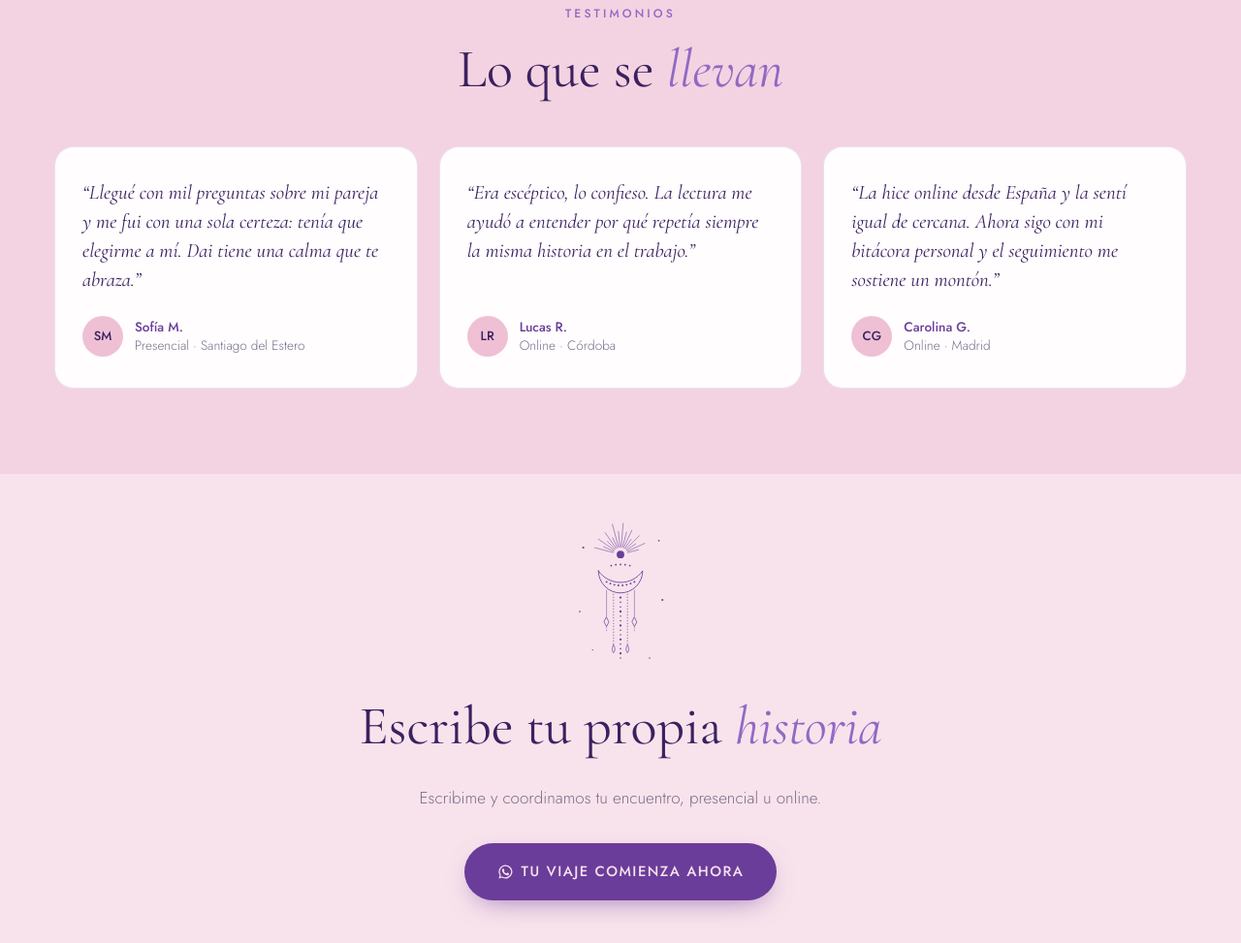
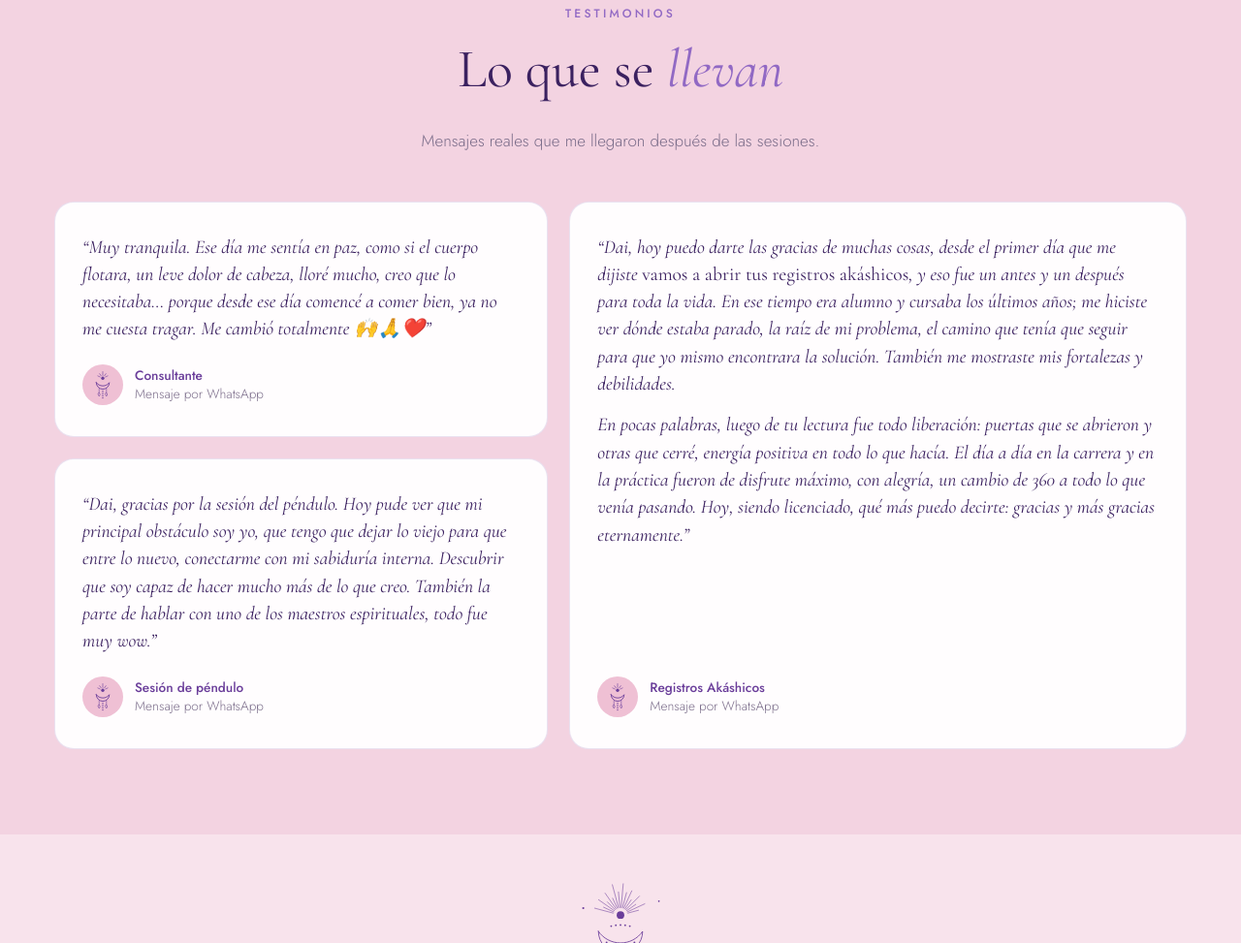
Before and after one commit to efacelli/la-chica-del-pendulo, a plain HTML site: page index.html in a window 1280 px wide. Shown: the part 5860-6833 px from the top of the page at 97% size. Drawn offline with nearby package versions, Linux system fonts and the light colour scheme.

Commit message:
Testimonios reales de consultantes (anónimos)
Co-Authored-By: Claude Opus 5.5 <noreply@anthropic.com>

```diff
--- a/css/styles.css
+++ b/css/styles.css
@@ -434,3 +434,17 @@ p { margin: 0 0 1em; }
 
 /* Gracias (cierre de la página) */
 .section--thanks { padding-top: 40px; }
+
+/* Testimonios reales: el largo ocupa la columna derecha completa */
+.quotes { grid-template-columns: 1fr 1.25fr; align-items: stretch; }
+.quote--long { grid-column: 2; grid-row: 1 / span 2; justify-content: flex-start; }
+.quote--long p { font-size: 1.2rem; }
+.quote--long { gap: 14px; }
+.quote--long em { font-style: normal; }
+.quote--long footer { margin-top: auto; }
+.quote p { font-size: 1.22rem; }
+.avatar svg { width: 30px; height: 30px; color: var(--purple); }
+@media (max-width: 860px) {
+  .quotes { grid-template-columns: 1fr; }
+  .quote--long { grid-column: auto; grid-row: auto; }
+}
--- a/index.html
+++ b/index.html
@@ -300,24 +300,26 @@
     </section>
 
     <!-- ============ TESTIMONIOS ============ -->
-    <!-- TESTIMONIOS DE EJEMPLO: reemplazar por reales con permiso de cada persona -->
+    <!-- Testimonios reales recibidos por WhatsApp (anónimos) -->
     <section class="section section--tint" id="testimonios">
       <header class="section__head reveal">
         <p class="eyebrow">Testimonios</p>
         <h2>Lo que se <em>llevan</em></h2>
+        <p class="section__sub">Mensajes reales que me llegaron después de las sesiones.</p>
       </header>
       <div class="quotes">
         <blockquote class="quote reveal">
-          <p>“Llegué con mil preguntas sobre mi pareja y me fui con una sola certeza: tenía que elegirme a mí. Dai tiene una calma que te abraza.”</p>
-          <footer><span class="avatar">SM</span><span><strong>Sofía M.</strong><br>Presencial · Santiago del Estero</span></footer>
+          <p>“Muy tranquila. Ese día me sentía en paz, como si el cuerpo flotara, un leve dolor de cabeza, lloré mucho, creo que lo necesitaba… porque desde ese día comencé a comer bien, ya no me cuesta tragar. Me cambió totalmente 🙌🙏❤️”</p>
+          <footer><span class="avatar"><svg viewBox="0 0 40 40" aria-hidden="true"><use href="#i-mark-lines"/></svg></span><span><strong>Consultante</strong><br>Mensaje por WhatsApp</span></footer>
         </blockquote>
         <blockquote class="quote reveal">
-          <p>“Era escéptico, lo confieso. La lectura me ayudó a entender por qué repetía siempre la misma historia en el trabajo.”</p>
-          <footer><span class="avatar">LR</span><span><strong>Lucas R.</strong><br>Online · Córdoba</span></footer>
+          <p>“Dai, gracias por la sesión del péndulo. Hoy pude ver que mi principal obstáculo soy yo, que tengo que dejar lo viejo para que entre lo nuevo, conectarme con mi sabiduría interna. Descubrir que soy capaz de hacer mucho más de lo que creo. También la parte de hablar con uno de los maestros espirituales, todo fue muy wow.”</p>
+          <footer><span class="avatar"><svg viewBox="0 0 40 40" aria-hidden="true"><use href="#i-mark-lines"/></svg></span><span><strong>Sesión de péndulo</strong><br>Mensaje por WhatsApp</span></footer>
         </blockquote>
-        <blockquote class="quote reveal">
-          <p>“La hice online desde España y la sentí igual de cercana. Ahora sigo con mi bitácora personal y el seguimiento me sostiene un montón.”</p>
-          <footer><span class="avatar">CG</span><span><strong>Carolina G.</strong><br>Online · Madrid</span></footer>
+        <blockquote class="quote quote--long reveal">
+          <p>“Dai, hoy puedo darte las gracias de muchas cosas, desde el primer día que me dijiste <em>vamos a abrir tus registros akáshicos</em>, y eso fue un antes y un después para toda la vida. En ese tiempo era alumno y cursaba los últimos años; me hiciste ver dónde estaba parado, la raíz de mi problema, el camino que tenía que seguir para que yo mismo encontrara la solución. También me mostraste mis fortalezas y debilidades.</p>
+          <p>En pocas palabras, luego de tu lectura fue todo liberación: puertas que se abrieron y otras que cerré, energía positiva en todo lo que hacía. El día a día en la carrera y en la práctica fueron de disfrute máximo, con alegría, un cambio de 360 a todo lo que venía pasando. Hoy, siendo licenciado, qué más puedo decirte: gracias y más gracias eternamente.”</p>
+          <footer><span class="avatar"><svg viewBox="0 0 40 40" aria-hidden="true"><use href="#i-mark-lines"/></svg></span><span><strong>Registros Akáshicos</strong><br>Mensaje por WhatsApp</span></footer>
         </blockquote>
       </div>
     </section>
```
